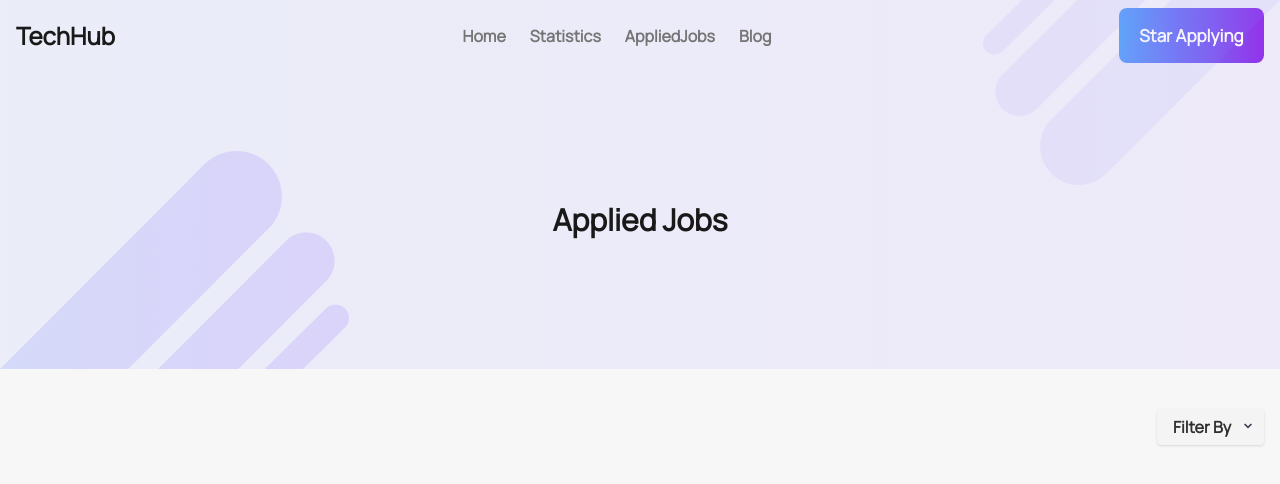
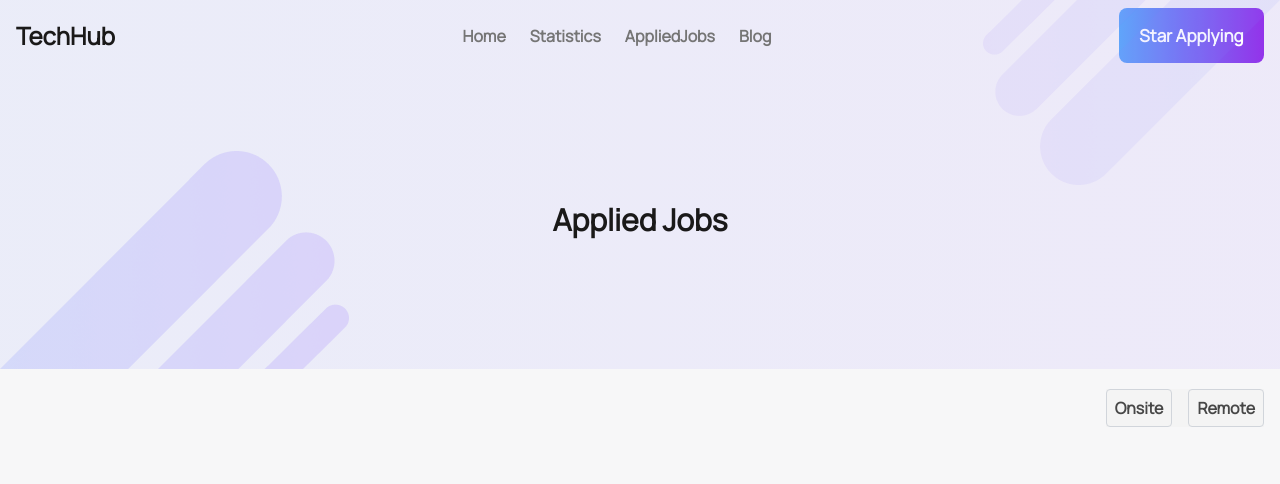
Before and after one commit to rajibrahman74/tech-hub, a React (Vite) app: page /appliedjobs in a window 1280 px wide. Shown: the top 484 px of the page. Built offline with nearby package versions, Linux system fonts and the light colour scheme; a web font is replaced by a local one.

Commit message:
[ADD]-filter-appliedjobs-card

```diff
--- a/public/featured-jobs.json
+++ b/public/featured-jobs.json
@@ -80,7 +80,7 @@
         "company_logo": "../src/assets/Logo/instagram.png",
         "job_title": "Product Designer",
         "company_name": "Instagram",
-        "remote_or_onsite": "Remote",
+        "remote_or_onsite": "Onsite",
         "location": "New York, NY",
         "address": "Dhanmondi 32, Sukrabad Dhaka, Bangladesh",
         "fulltime_or_parttime": "Full-time",
@@ -99,7 +99,7 @@
         "company_logo": "../src/assets/Logo/microsoft.png",
         "job_title": "Senior Software Engineer - Azure",
         "company_name": "Microsoft",
-        "remote_or_onsite": "Remote",
+        "remote_or_onsite": "Onsite",
         "location": "Seattle, WA",
         "address": "Dhanmondi 32, Sukrabad Dhaka, Bangladesh",
         "fulltime_or_parttime": "Full-time",
--- a/src/components/AppliedJobs.jsx
+++ b/src/components/AppliedJobs.jsx
@@ -5,14 +5,29 @@ import AppliedJobsDetails from "./AppliedJobsDetails";
 
 const AppliedJobs = () => {
   const [jobs, setJobs] = useState([]);
+  const [filteredJobs, setFilteredJobs] = useState([]);
+  const [selectedButton, setSelectedButton] = useState(null);
 
   useEffect(() => {
     const jobsData = JSON.parse(localStorage.getItem("jobs")) || [];
     setJobs(jobsData);
+    setFilteredJobs(jobsData); // set filteredJobs to jobsData by default
   }, []);
 
+  const handleOnsiteClick = () => {
+    setSelectedButton("onsite");
+    const onsiteJobs = jobs.filter((job) => job.remote_or_onsite === "Onsite");
+    setFilteredJobs(onsiteJobs);
+  };
+
+  const handleRemoteClick = () => {
+    setSelectedButton("remote");
+    const remoteJobs = jobs.filter((job) => job.remote_or_onsite === "Remote");
+    setFilteredJobs(remoteJobs);
+  };
+
   return (
-    <section className="">
+    <section>
       <style>
         {`.liner-gradient {
           background: linear-gradient(90deg, rgba(126, 144, 254, 0.1) 0%, rgba(152, 115, 255, 0.1) 100%);
@@ -27,23 +42,30 @@ const AppliedJobs = () => {
         <h1 className="text-[#1A1919] text-3xl font-extrabold">Applied Jobs</h1>
         <img className="absolute left-0 top-[151px]" src={bgOne} alt="" />
       </div>
-
-      <div className="max-w-7xl mx-auto px-4 mt-10">
-        <div className="flex justify-end mb-[70px]">
-          <div class="relative inline-block bg-[#F4F4F4]">
-            <select class="block appearance-none w-full px-4 py-2 pr-8 rounded shadow leading-tight focus:outline-none focus:shadow-outline cursor-pointer text[#474747] bg-[#F4F4F4] font-semibold">
-              <option>Filter By</option>
-              <option>Remote</option>
-              <option>Onsite</option>
-            </select>
-            <div class="pointer-events-none absolute inset-y-0 right-0 flex items-center px-2 text-gray-700">
-              <svg class="fill-current h-4 w-4" viewBox="0 0 20 20">
-                <path d="M10 12l-5-5 1.41-1.41L10 9.18l3.59-3.59L15 7l-5 5z" />
-              </svg>
+      <div className="max-w-7xl mx-auto px-4 mt-5">
+        <div className="flex justify-end mb-5">
+          <div className="relative inline-block bg-[#F4F4F4]">
+            <div className="flex justify-center gap-4">
+              <button
+                className={`bg-[#F4F4F4] px-2 py-1.5 border border-1 border-gray-300 rounded font-semibold text-[#474747] ${
+                  selectedButton === "onsite" ? "btn-primary" : ""
+                }`}
+                onClick={handleOnsiteClick}
+              >
+                Onsite
+              </button>
+              <button
+                className={`bg-[#F4F4F4] px-2 py-1.5 border border-1 border-gray-300 rounded font-semibold text-[#474747] ${
+                  selectedButton === "remote" ? "btn-primary" : ""
+                }`}
+                onClick={handleRemoteClick}
+              >
+                Remote
+              </button>
             </div>
           </div>
         </div>
-        {jobs.map((job) => (
+        {filteredJobs.map((job) => (
           <AppliedJobsDetails key={job.id} job={job}></AppliedJobsDetails>
         ))}
       </div>
--- a/src/components/AppliedJobsDetails.jsx
+++ b/src/components/AppliedJobsDetails.jsx
@@ -3,7 +3,6 @@ import Location from "../assets/Icons/Location Icon.png";
 import Salary from "../assets/Icons/Frame.png";
 
 const AppliedJobsDetails = ({ job }) => {
-  console.log(job);
   const {
     company_logo,
     job_title,
@@ -46,7 +45,7 @@ const AppliedJobsDetails = ({ job }) => {
             </span>
           </div>
         </div>
-        <button className="absolute right-0 mr-[47px] px-4 py-2.5 flex justify-center items-center font-bold text-base rounded-[4px] text-white bg-gradient-to-r from-blue-400 to-purple-600 ">
+        <button className="absolute right-0 mr-[47px] px-4 py-2.5 flex justify-center items-center font-bold text-base rounded text-white bg-gradient-to-r from-blue-400 to-purple-600 ">
           View Details
         </button>
       </div>
--- a/tailwind.config.js
+++ b/tailwind.config.js
@@ -5,7 +5,7 @@ export default {
     themes: [
       {
         mytheme: {
-          primary: "#bfe55e",
+          primary: "#ffffff",
 
           secondary: "#f46164",
 
```
